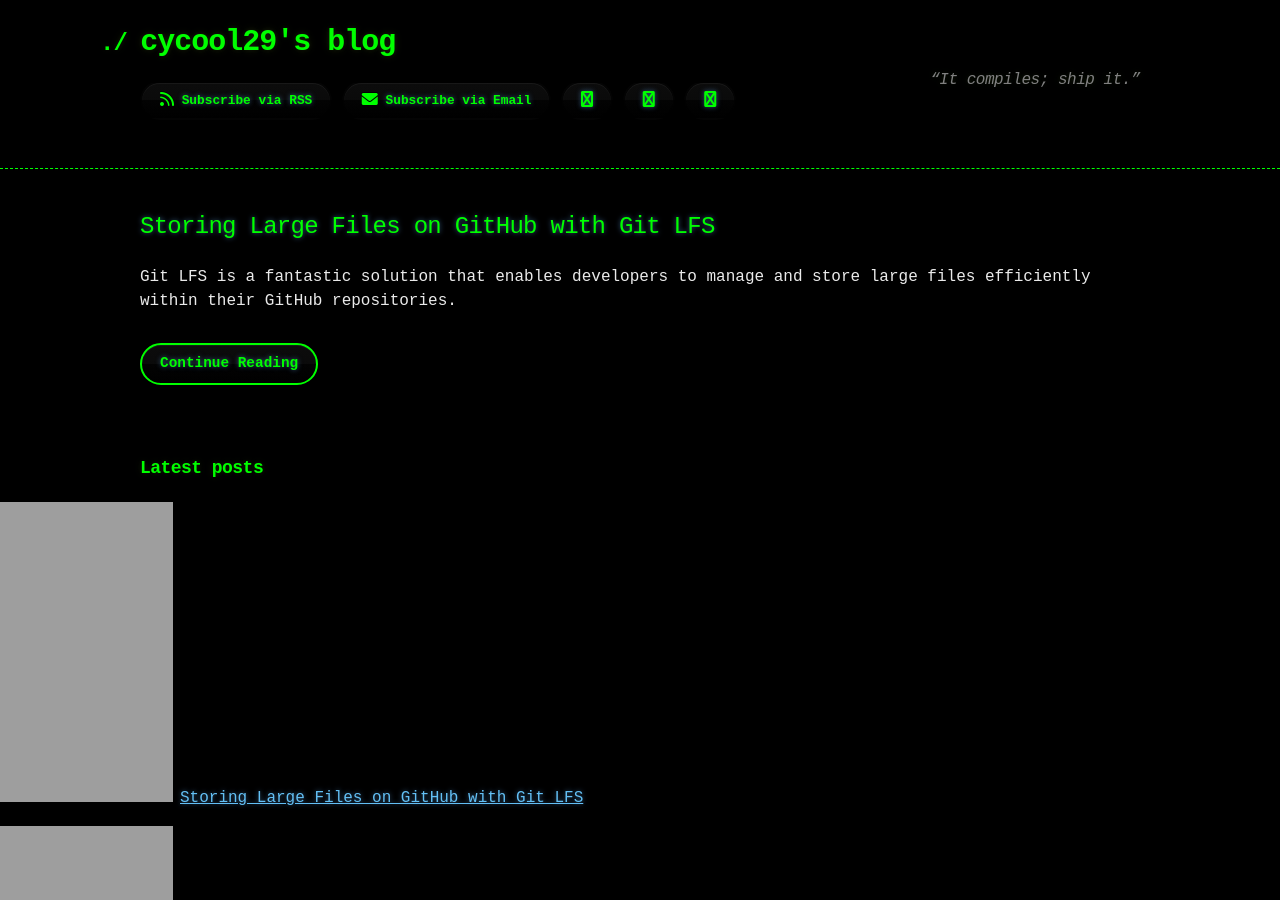
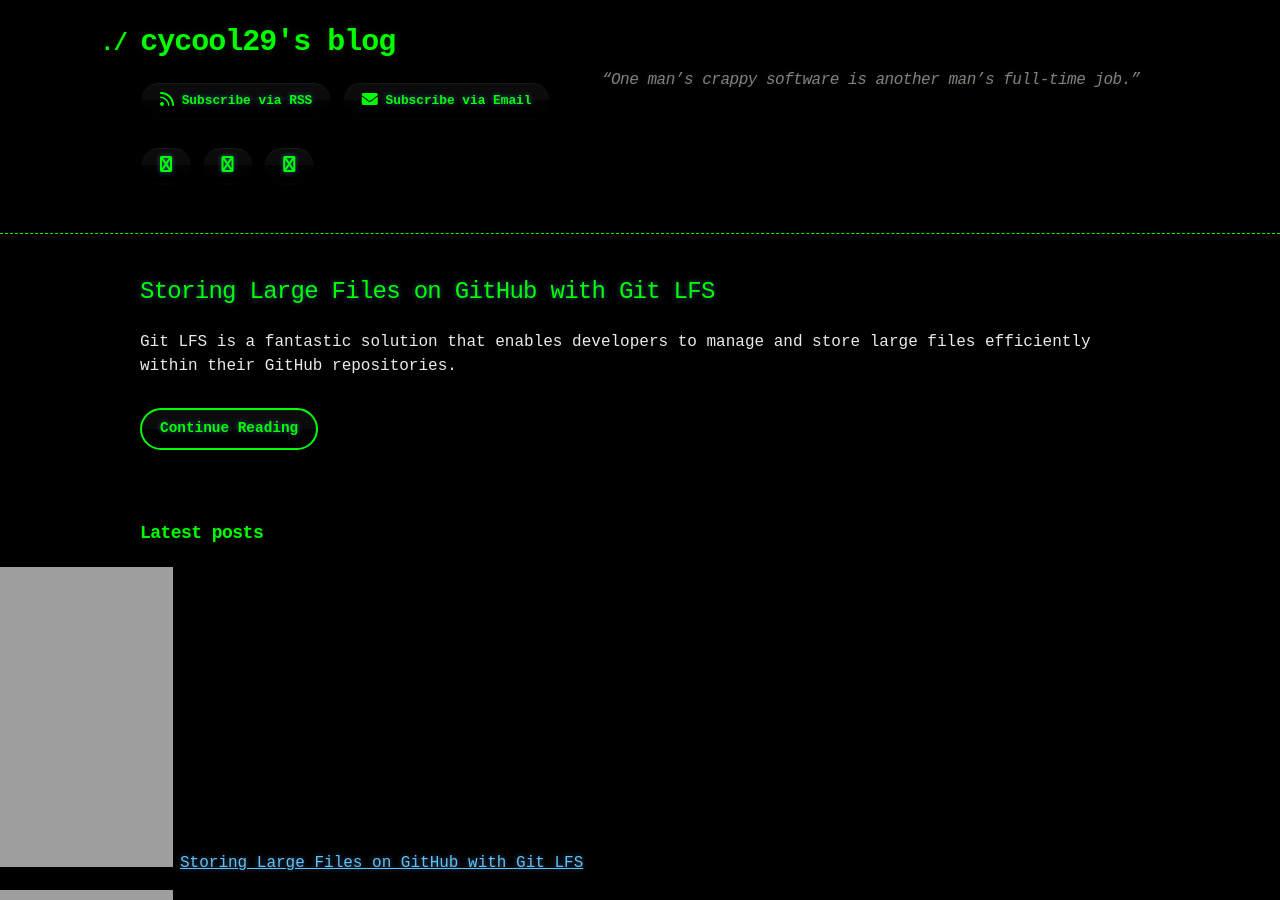
Before and after one commit to cycool29/cycool29.github.io, a Jekyll site: the page built from index.md, in a window 1280 px wide and 900 px high. Built offline with Jekyll 4.4.1, drawn with Linux system fonts in a browser that asks for light colours; a style sheet for code colours, icons or effects is not loaded.

Commit message:
Update quotes

```diff
--- a/_config.yml
+++ b/_config.yml
@@ -1,5 +1,5 @@
 title: cycool29's blog
-description: "“It compiles; ship it.” "
+description: "“One man’s crappy software is another man’s full-time job.” "
 bio: A high school student. Intermediate in Python, Git, Bash. Learning JavaScript. He/Him. "
 author: cycool29
 url: https://cycool29.github.io
```
